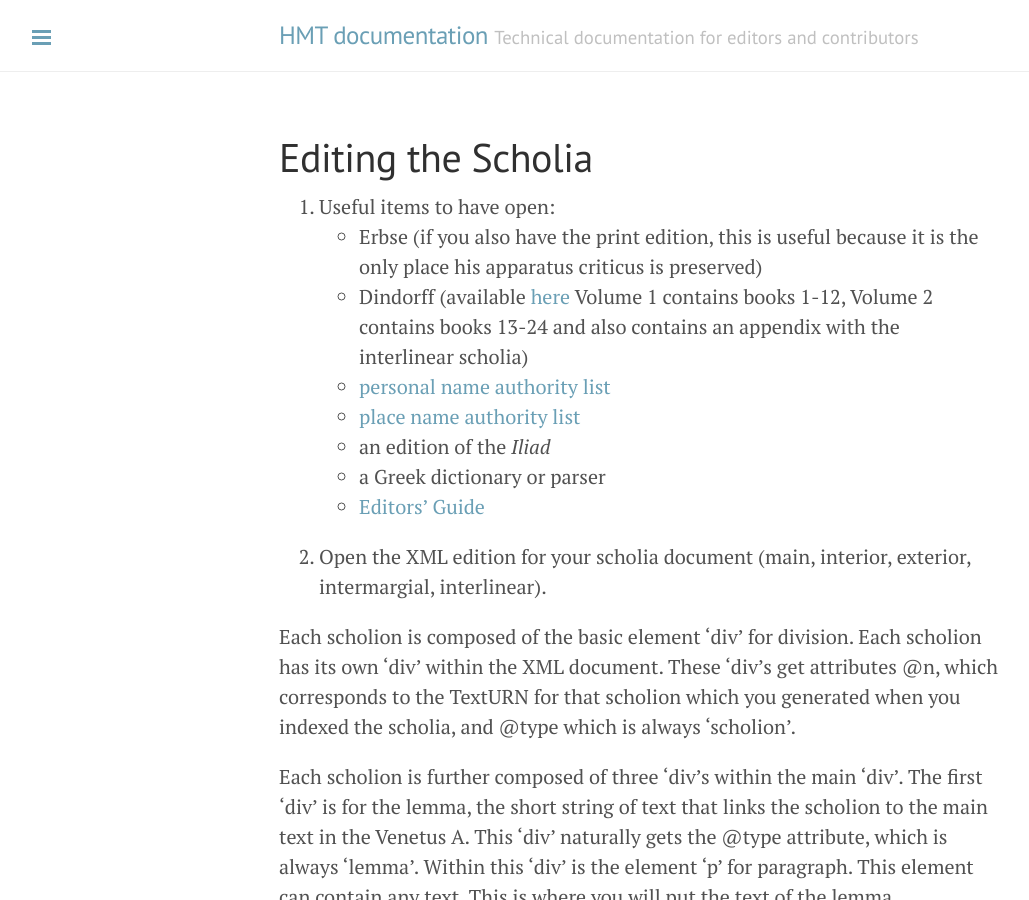
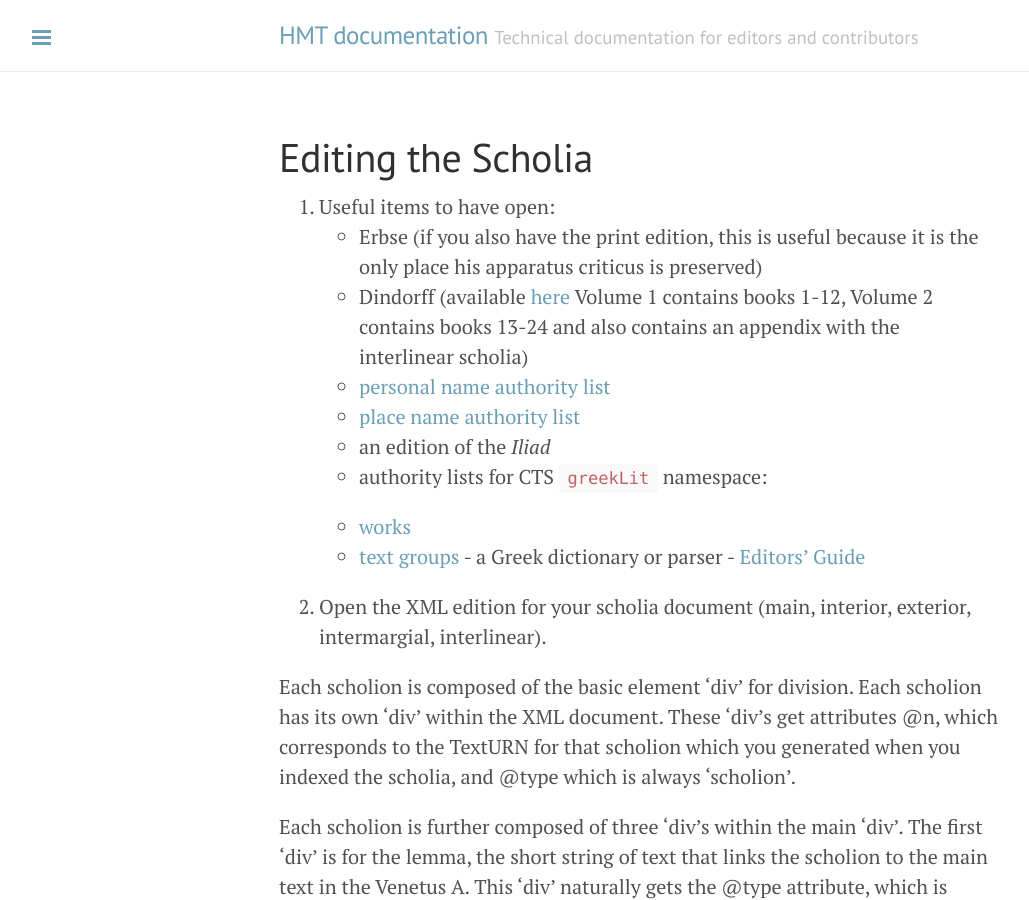
Before and after one commit to homermultitext/hmt-docs, a Jekyll site: the page built from totaled/editingScholia.md, in a window 1280 px wide and 900 px high. Shown: the whole window, without its empty margins (1-1030 px from the left). Built offline with Jekyll 4.4.1, drawn with Linux system fonts in a browser that asks for light colours; Markdown is read by kramdown in place of the engine named in the settings.

Commit message:
Add links to greekLit CTS ns URNs

```diff
--- a/totaled/editingScholia.md
+++ b/totaled/editingScholia.md
@@ -10,6 +10,9 @@ layout: page
   - [personal name authority list](https://github.com/homermultitext/hmt-authlists/blob/master/data/hmtnames.csv)
   - [place name authority list](https://github.com/homermultitext/hmt-authlists/blob/master/data/hmtplaces.csv)
   - an edition of the *Iliad*
+  - authority lists for CTS `greekLit` namespace:
+      - [works](https://github.com/chs-tg/greekLit/blob/master/collections/greekLit-works.csv)
+      - [text groups](https://github.com/chs-tg/greekLit/blob/master/collections/greekLit-groups.csv)
   - a Greek dictionary or parser
   - [Editors' Guide](http://homermultitext.github.io/hmt-editors-guide/)
 
```
